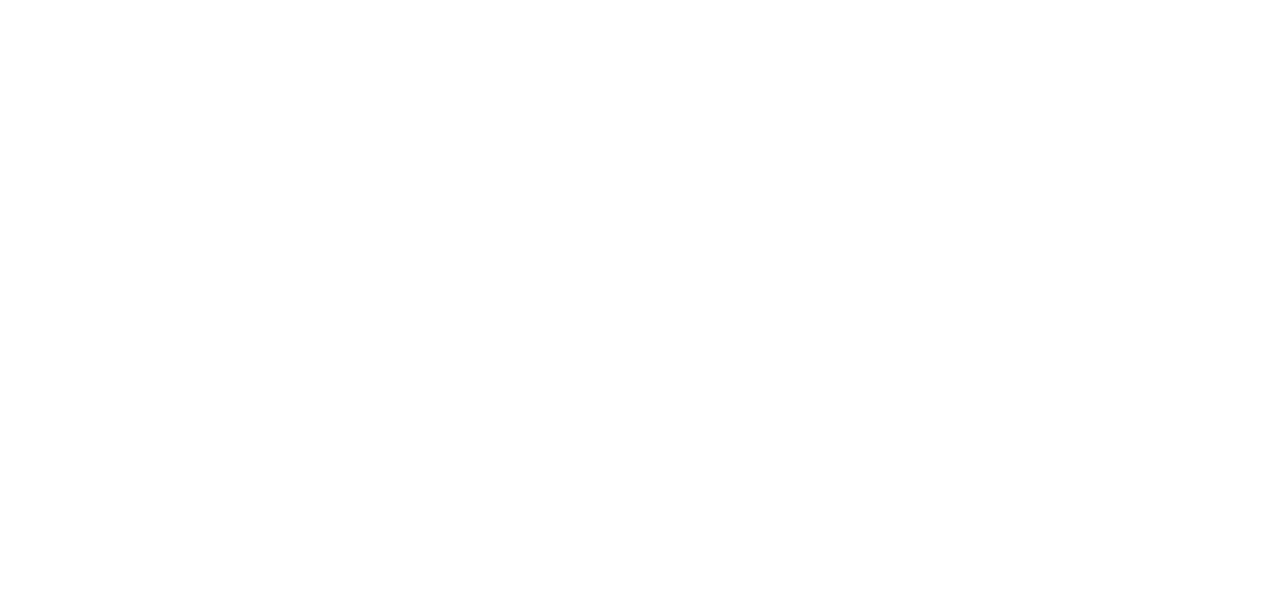
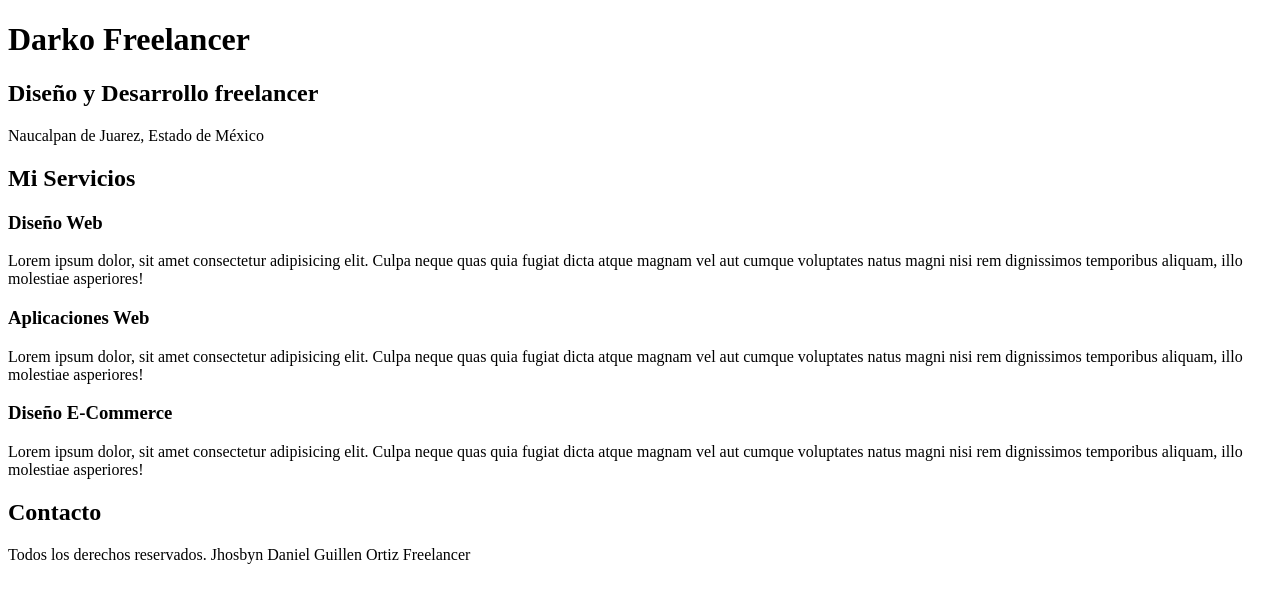
Before and after one commit to Patchwtf/FreeLancer, a plain HTML site: page index.html in a window 1280 px wide. Drawn offline with Linux system fonts and the light colour scheme.

Commit message:
Se ingresaron los textos principales

```diff
--- a/index.html
+++ b/index.html
@@ -1,12 +1,44 @@
 <!DOCTYPE html>
 <html lang="en">
-<head>
-    <meta charset="UTF-8">
-    <meta http-equiv="X-UA-Compatible" content="IE=edge">
-    <meta name="viewport" content="width=device-width, initial-scale=1.0">
+  <head>
+    <meta charset="UTF-8" />
+    <meta http-equiv="X-UA-Compatible" content="IE=edge" />
+    <meta name="viewport" content="width=device-width, initial-scale=1.0" />
     <title>Diseñador Freelancer</title>
-</head>
-<body>
+  </head>
+  <body>
+    <h1>Darko Freelancer</h1>
 
-</body>
+    <h2>Diseño y Desarrollo freelancer</h2>
+
+    <p>Naucalpan de Juarez, Estado de México</p>
+
+    <h2>Mi Servicios</h2>
+
+    <h3>Diseño Web</h3>
+    <p>
+      Lorem ipsum dolor, sit amet consectetur adipisicing elit. Culpa neque quas
+      quia fugiat dicta atque magnam vel aut cumque voluptates natus magni nisi
+      rem dignissimos temporibus aliquam, illo molestiae asperiores!
+    </p>
+
+    <h3>Aplicaciones Web</h3>
+    <p>
+      Lorem ipsum dolor, sit amet consectetur adipisicing elit. Culpa neque quas
+      quia fugiat dicta atque magnam vel aut cumque voluptates natus magni nisi
+      rem dignissimos temporibus aliquam, illo molestiae asperiores!
+    </p>
+
+    <h3>Diseño E-Commerce</h3>
+    <p>
+      Lorem ipsum dolor, sit amet consectetur adipisicing elit. Culpa neque quas
+      quia fugiat dicta atque magnam vel aut cumque voluptates natus magni nisi
+      rem dignissimos temporibus aliquam, illo molestiae asperiores!
+    </p>
+
+    <h2>Contacto</h2>
+    <p>
+      Todos los derechos reservados. Jhosbyn Daniel Guillen Ortiz Freelancer
+    </p>
+  </body>
 </html>
```
